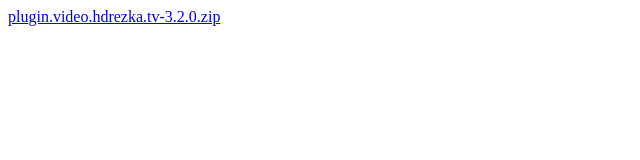
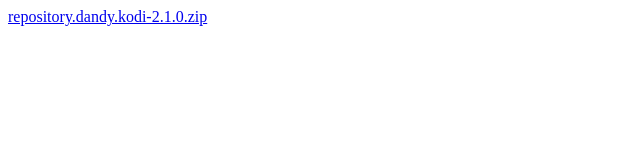
Before and after one commit to dispaz/kodi-addons, a plain HTML site: page index.html in a window 1280 px wide. Shown: the full height of the page, 0-640 px from the left. Drawn offline with Linux system fonts and the light colour scheme.

Commit message:
Update index.html

```diff
--- a/index.html
+++ b/index.html
@@ -1,2 +1,2 @@
 <!DOCTYPE html>
-<a href="plugin.video.hdrezka.tv-3.2.0.zip">plugin.video.hdrezka.tv-3.2.0.zip</a>
+<a href="repository.dandy.kodi-2.1.0.zip">repository.dandy.kodi-2.1.0.zip</a>
```
